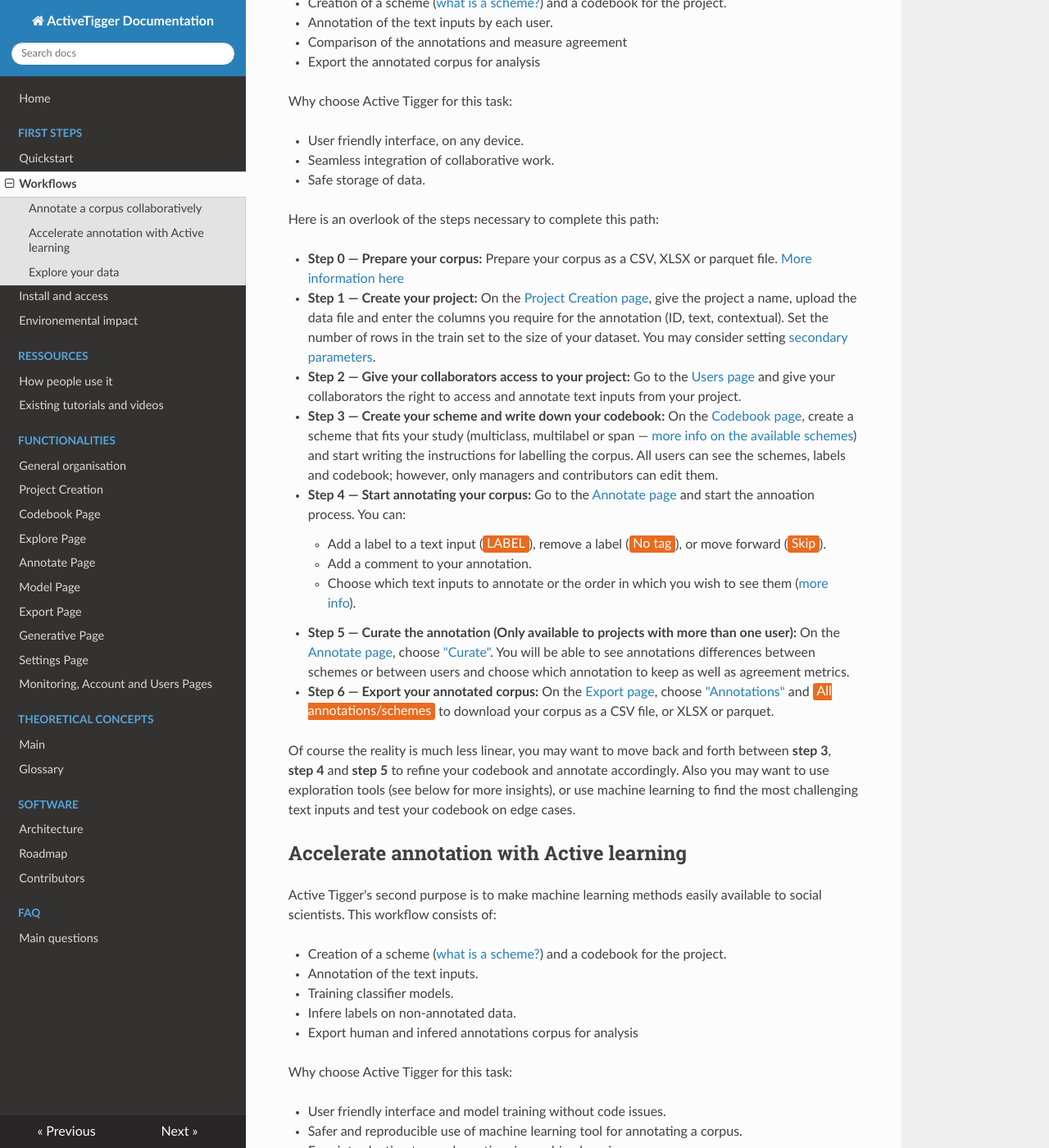
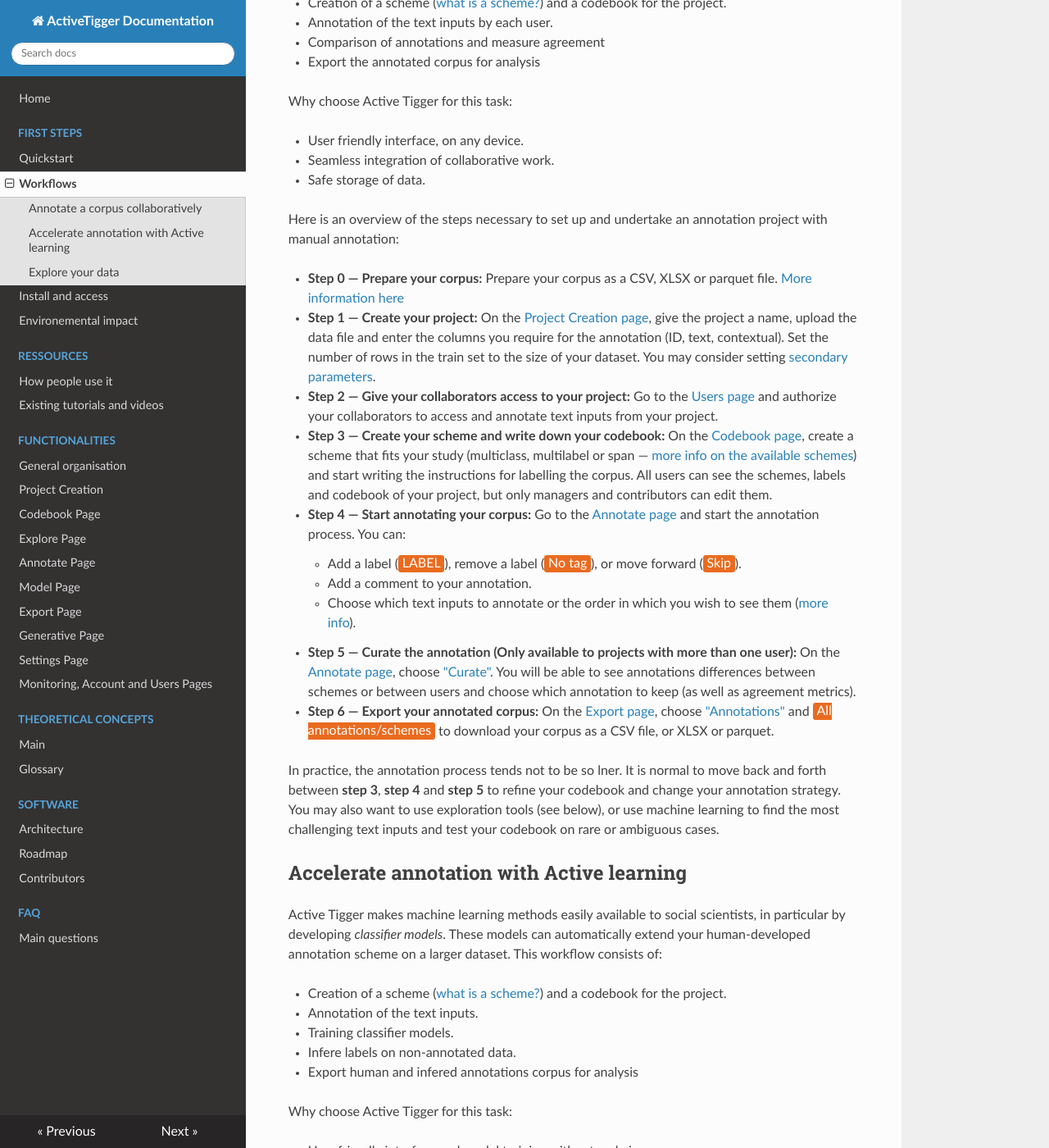
Before and after one commit to activetigger/documentation, an MkDocs documentation site: the page built from docs/quickstart/workflows.md, in a window 1280 px wide and 1400 px high, scrolled down 320 px. Shown: the whole window at 82% size. Built offline with MkDocs 1.6.1, drawn with Linux system fonts in a browser that asks for light colours; nearby versions of some CDN libraries; some of the changed text lies outside the part shown.

Commit message:
Update workflows.md
- language adjustments
- I do not think we should present AT's purposes "in order", removed references to "first", "second" purpose etc

```diff
--- a/docs/quickstart/workflows.md
+++ b/docs/quickstart/workflows.md
@@ -4,11 +4,11 @@
 
 ## Annotate a corpus collaboratively
 
-Active Tigger's first purpose is to make collaborative annotation seamless. This means:
+Active Tigger's makes collaborative annotation seamless through the following features:
 
 - Creation of a scheme ([what is a scheme?](XXX)) and a codebook for the project.
 - Annotation of the text inputs by each user.
-- Comparison of the annotations and measure agreement
+- Comparison of annotations and measure agreement
 - Export the annotated corpus for analysis
 
 Why choose Active Tigger for this task:
@@ -17,24 +17,24 @@
 - Seamless integration of collaborative work.
 - Safe storage of data.
 
-Here is an overlook of the steps necessary to complete this path:
+Here is an overview of the steps necessary to set up and undertake an annotation project with manual annotation:
 
 - <span class="step">Step 0 — Prepare your corpus:</span> Prepare your corpus as a CSV, XLSX or parquet file. [More information here](XXX)
 - <span class="step">Step 1 — Create your project:</span> On the [Project Creation page](../functionalities/project-creation.md), give the project a name, upload the data file and enter the columns you require for the annotation (ID, text, contextual). Set the number of rows in the train set to the size of your dataset. You may consider setting [secondary parameters](../functionalities/project-creation.md#secondary-parameters).
-- <span class="step">Step 2 — Give your collaborators access to your project:</span> Go to the [Users page](../functionalities/monitoring-account-and-users.md) and give your collaborators the right to access and annotate text inputs from your project.
-- <span class="step">Step 3 — Create your scheme and write down your codebook:</span> On the [Codebook page](../functionalities/codebook.md), create a scheme that fits your study (multiclass, multilabel or span — [more info on the available schemes](XXX)) and start writing the instructions for labelling the corpus. All users can see the schemes, labels and codebook; however, only managers and contributors can edit them.
-- <span class="step">Step 4 — Start annotating your corpus:</span> Go to the [Annotate page](../functionalities/annotate.md) and start the annoation process. You can:
-    - Add a label to a text input (<span class="action primary">LABEL</span>), remove a label (<span class="action primary">No tag</span>), or move forward (<span class="action primary">Skip</span>).
+- <span class="step">Step 2 — Give your collaborators access to your project:</span> Go to the [Users page](../functionalities/monitoring-account-and-users.md) and authorize your collaborators to access and annotate text inputs from your project.
+- <span class="step">Step 3 — Create your scheme and write down your codebook:</span> On the [Codebook page](../functionalities/codebook.md), create a scheme that fits your study (multiclass, multilabel or span — [more info on the available schemes](XXX)) and start writing the instructions for labelling the corpus. All users can see the schemes, labels and codebook of your project, but only managers and contributors can edit them.
+- <span class="step">Step 4 — Start annotating your corpus:</span> Go to the [Annotate page](../functionalities/annotate.md) and start the annotation process. You can:
+    - Add a label (<span class="action primary">LABEL</span>), remove a label (<span class="action primary">No tag</span>), or move forward (<span class="action primary">Skip</span>).
     - Add a comment to your annotation.
     - Choose which text inputs to annotate or the order in which you wish to see them ([more info](../functionalities/annotate.md#selecting-text-inputs-to-annotate)).
-- <span class="step">Step 5 — Curate the annotation (Only available to projects with more than one user):</span> On the [Annotate page](../functionalities/annotate.md), choose ["Curate"](../functionalities/annotate.md#curate). You will be able to see annotations differences between schemes or between users and choose which annotation to keep as well as agreement metrics.
+- <span class="step">Step 5 — Curate the annotation (Only available to projects with more than one user):</span> On the [Annotate page](../functionalities/annotate.md), choose ["Curate"](../functionalities/annotate.md#curate). You will be able to see annotations differences between schemes or between users and choose which annotation to keep (as well as agreement metrics).
 - <span class="step">Step 6 — Export your annotated corpus:</span> On the [Export page](../functionalities/export.md), choose ["Annotations"](../functionalities/export.md#annotations) and <span class="action primary">All annotations/schemes</span> to download your corpus as a CSV file, or XLSX or parquet.
 
-Of course the reality is much less linear, you may want to move back and forth between <span class="step">step 3</span>, <span class="step">step 4</span> and <span class="step">step 5</span> to refine your codebook and annotate accordingly. Also you may want to use exploration tools (see below for more insights), or use machine learning to find the most challenging text inputs and test your codebook on edge cases.
+In practice, the annotation process tends not to be so lner. It is normal to move back and forth between <span class="step">step 3</span>, <span class="step">step 4</span> and <span class="step">step 5</span> to refine your codebook and change your annotation strategy. You may also want to use exploration tools (see below), or use machine learning to find the most challenging text inputs and test your codebook on rare or ambiguous cases.
 
 ## Accelerate annotation with Active learning
 
-Active Tigger's second purpose is to make machine learning methods easily available to social scientists. This workflow consists of:
+Active Tigger makes machine learning methods easily available to social scientists, in particular by developing *classifier models*. These models can automatically extend your human-developed annotation scheme on a larger dataset. This workflow consists of:
 
 - Creation of a scheme ([what is a scheme?](XXX)) and a codebook for the project.
 - Annotation of the text inputs.
@@ -46,14 +46,14 @@
 
 - User friendly interface and model training without code issues.
 - Safer and reproducible use of machine learning tool for annotating a corpus.
-- Easy introduction to good practices in machine learning.
+- An easy introduction to good practices in machine learning.
 
-Here is an overlook of the steps necessary to complete this path:
+Here is an overview of the steps necessary to complete to train a model:
 
 - <span class="step">Step 0 — Prepare your corpus:</span> Prepare your corpus as a CSV, XLSX or parquet file. [More information here](XXX)
 - <span class="step">Step 1 — Create your project:</span> On the [Project Creation page](../functionalities/project-creation.md), give the project a name, upload the data file and enter the columns you require for the annotation (ID, text, contextual). Set the number of rows in the train set to about 70% of your dataset, 15% to the test set and 15% to the validation set ([more info](XXX)). You may consider setting [secondary parameters](../functionalities/project-creation.md#secondary-parameters).
 - <span class="step">Step 2 — Create your scheme and write down your codebook:</span> On the [Codebook page](../functionalities/codebook.md), create a scheme that fits your study (for now, only multiclass schemes can be used for training classifier models — [more info on the available schemes](XXX)) and start writing the instructions for labelling the corpus.
-- <span class="step">Step 3 — Start annotating your corpus:</span> Go to the [Annotate page](../functionalities/annotate.md) and start the annoation process. You can:
+- <span class="step">Step 3 — Start annotating your corpus:</span> Go to the [Annotate page](../functionalities/annotate.md) and start the annotation process. You can:
     - Annotate text inputs (add, remove or skip) and leave comments
     - Choose which text inputs to annotate or the order in which you wish to see them ([more info](../functionalities/annotate.md#selecting-text-inputs-to-annotate)).
     - Use <span class="highlight">Active Learning</span> to primarly annotate text inputs that will lead to better classifiers, more quickly ([more info](XXX)).
@@ -64,6 +64,6 @@
     - <span class="action primary">Prediction on external dataset</span> to import a dataset and infere the labels.
     - <span class="action secondary">Export fine-tuned model (large file)</span> download the weights of the fine-tuned model (good practice for reproducibility).
 
-Again, in reality, the workflow is much less linear, you will move back and forth between <span class="step">step 3</span> and <span class="step">step 4</span>  to accumulate enough annotations to reach operational models; as well as between <span class="step">step 4</span> and <span class="step">step 5</span> to refine your hyperparameters. This workflow is compatible with the collaborative annotation workflow as well as the exploration workflow.
+Once again, this workflow tends to be much less linear in practice. You will likely move back and forth between <span class="step">step 3</span> and <span class="step">step 4</span> to accumulate enough annotations to develop a model that works as well as you want it to, as well as between <span class="step">step 4</span> and <span class="step">step 5</span> to refine your hyperparameters. This workflow is compatible with the collaborative annotation workflow as well as the exploration workflow.
 
 ## Explore your data
```
